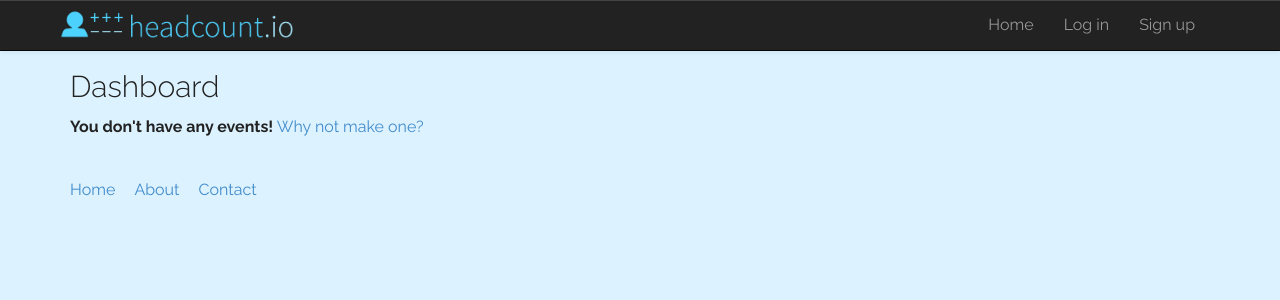
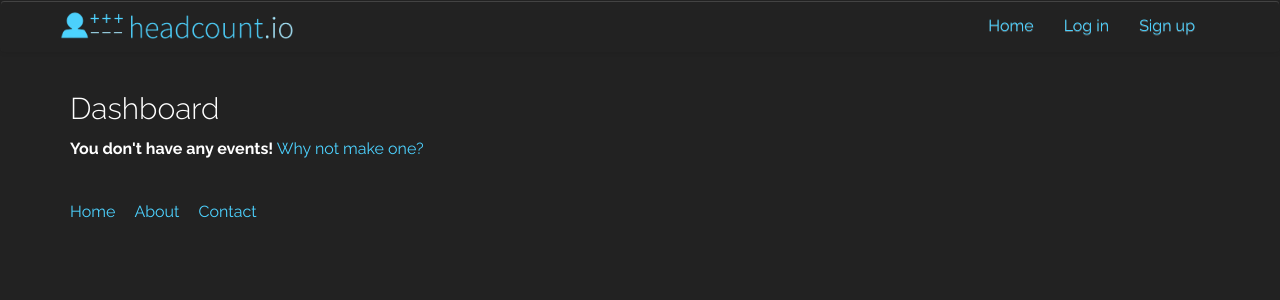
Before and after one commit to lincolnloop/blinken-bloop, a Django app: template headcount/events/templates/events/dashboard.html in a window 1280 px wide. Shown: the top 300 px of the page. Run offline with Django 3.2, Linux system fonts and the light colour scheme; the template is opened without the code that fills it, so the values that code supplies are empty; style sheets or scripts are compiled from the project's sources; some libraries are stand-ins or nearby versions.

Commit message:
style style style

```diff
--- a/headcount/static/less/forms.less
+++ b/headcount/static/less/forms.less
@@ -1,7 +1,3 @@
-#div_id_0-title {
-    //width: 100%;
-}
-
 .dateinput, .timeinput {
     display: inline-block;
 }
@@ -15,8 +11,23 @@
     width: 90px;
 }
 
-.dateinput:after {
-    height: 1em;
-    width: 4em;
-    content: " at ";
+.numberinput {
+    width: 60px;
+    &#id_0-max_attendees {
+        width: 80px;
+    }
 }
+
+.form-actions {
+    margin-left: 66.666%;
+    width: 33.333%;
+
+    input[type=submit] {
+        padding: 10px 0;
+        font-size: 2rem;
+    }
+}
+
+.help-block {
+    color: #aaa;
+}
--- a/headcount/static/less/style.less
+++ b/headcount/static/less/style.less
@@ -1,12 +1,24 @@
 @standard-font: 'Raleway', 'Merriweather Sans', Arial, sans-serif;
+@bg-color: #222;
+@teal: #4dd2ff;
+@light-teal: #aaeaff;
 
 body {
     font-family: @standard-font;
     font-weight: 400;
     font-size: 12pt;
-    background: #dcf3ff;
-    color: #222;
+    background: @bg-color;
+    color: white;
     line-height: 1.8em;
+}
+
+a {
+    color: @teal;
+
+    &:hover {
+        color: @light-teal;
+        text-decoration: underline;
+    }
 }
 
 h1, h2, h3, h4, h5 {
@@ -24,19 +36,20 @@ h2 {
 }
 
 .navbar {
-    background: #222;
+    background: @bg-color;
 
     .navbar-brand {
         padding: 4px;
+    }
+
+    li a:hover {
+        background: none;
+        text-decoration: underline;
     }
 }
 
 .logo {
     height: 40px;
-}
-
-.content {
-    margin-top: 70px;
 }
 
 .footer {
--- a/headcount/templates/base.html
+++ b/headcount/templates/base.html
@@ -18,7 +18,7 @@
 </head>
 <body>
 
-    <div class="navbar navbar-default navbar-inverse navbar-fixed-top">
+    <div class="navbar">
       <div class="container">
         <div class="navbar-header">
           <a class="navbar-brand" href="#"><img class="logo" src="/static/img/logo.png"></a>
--- a/headcount/templates/home.html
+++ b/headcount/templates/home.html
@@ -7,7 +7,7 @@
 
 {% block content %}
     <h1>Want to track RSVPs for an event you're running?</h1>
-    <h2>Get started here:</h2>
+    <h2>Get started:</h2>
 
     <form class="form-horizontal" action="" method="post">
         {% csrf_token %}
@@ -21,7 +21,7 @@
                 </div>
                 <div class="col-md-6 col-xs-12">
             {% endif %}
-            <input type="submit" value="Save" class="btn btn-primary btn-large btn-block">
+            <input type="submit" value="Create" class="btn btn-primary btn-large btn-block">
             {% if wizard.steps.prev %}</div>{% endif %}
         </div>
     </form>
```
Also changed, not shown: headcount/events/forms.py (+4 -4 lines).
